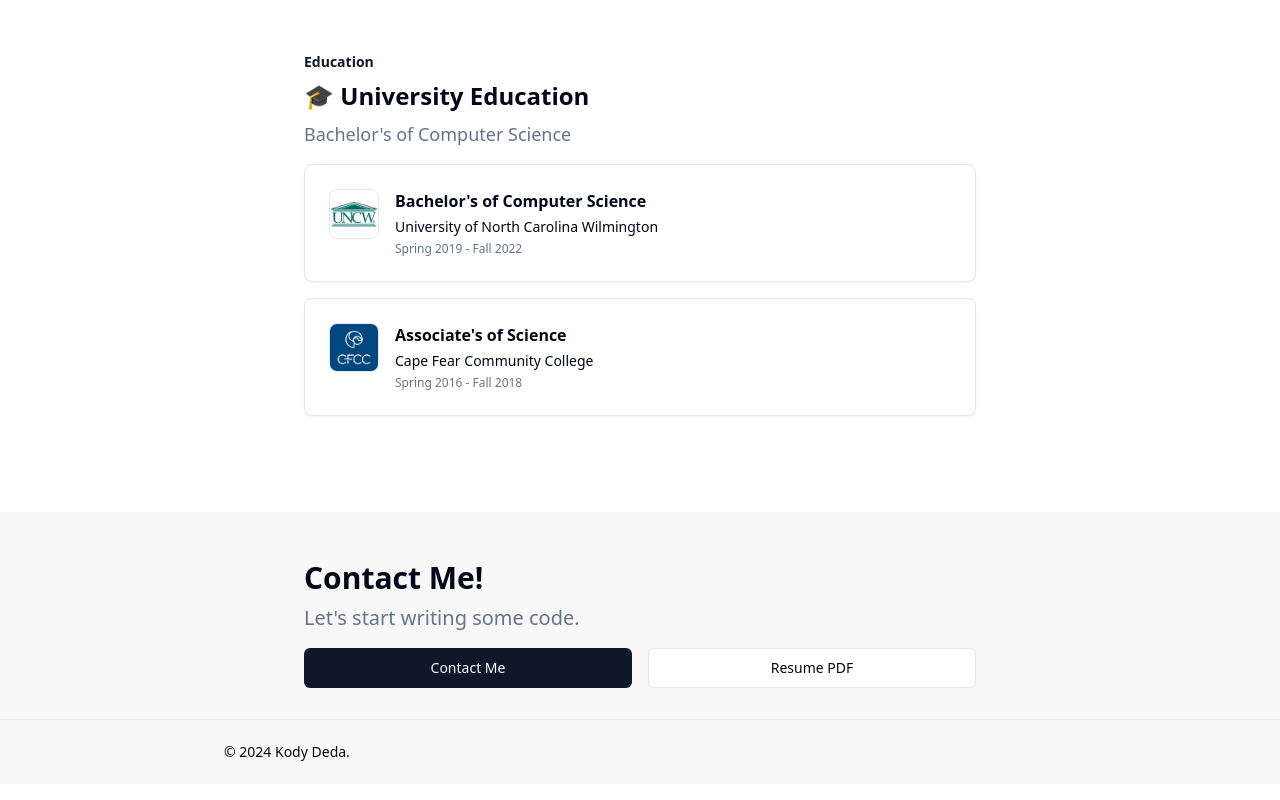
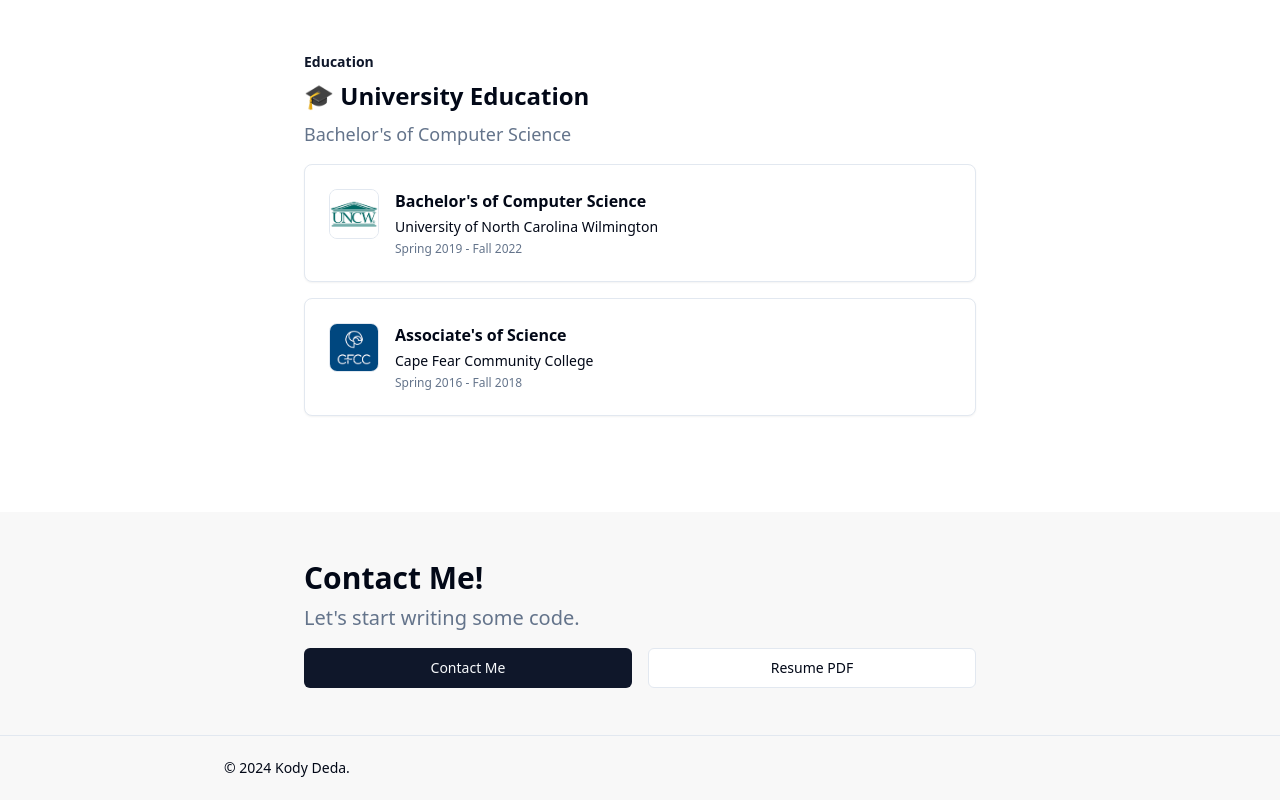
Before and after one commit to kodydeda4/nextjs-kodydeda, a Next.js app: page / in a window 1280 px wide. Shown: the part 2409-3209 px from the top of the page. Built offline with nearby package versions, Linux system fonts and the light colour scheme.

Commit message:
fix footer padding

```diff
--- a/app/_components/CTA.tsx
+++ b/app/_components/CTA.tsx
@@ -5,7 +5,7 @@ import { RESUME } from "@/lib/data";
 export default function CTA() {
   return (
     <div className="flex flex-col w-full bg-neutral-500 bg-opacity-5 relative">
-      <div className="max-w-3xl mx-auto px-6 sm:px-12 my-8 pt-4 mb-24 w-full">
+      <div className="max-w-3xl mx-auto px-6 sm:px-12 my-8 py-4 mb-24 w-full">
         <h2 className="text-3xl font-extrabold pb-2">
           Contact Me!
         </h2>
```
